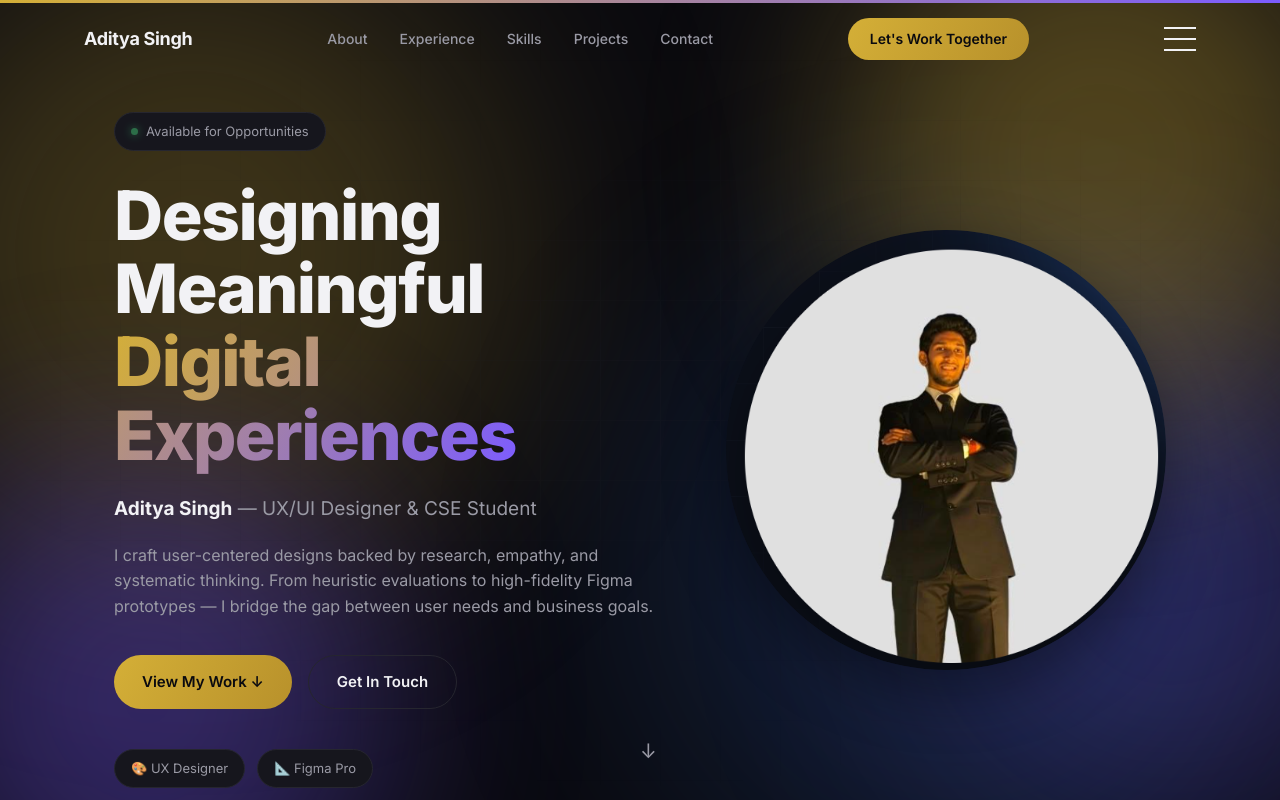
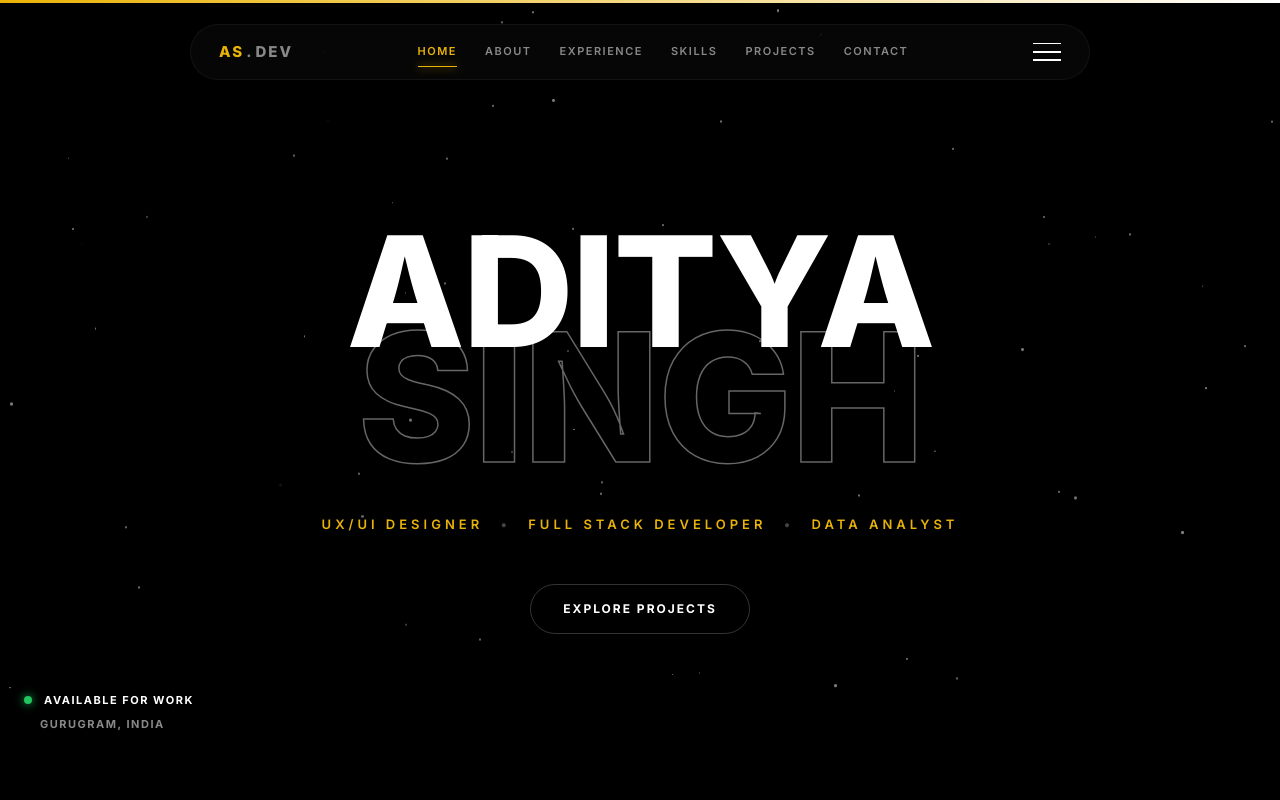
Before and after one commit to AdityaSingh0008/Portfolio, a React (Vite) app: page / in a window 1280 px wide. Shown: the top 800 px of the page. Built offline with nearby package versions, Linux system fonts and the light colour scheme.

Commit message:
Update theme to dark typography driven design

```diff
--- a/src/components/AnimatedBackground.jsx
+++ b/src/components/AnimatedBackground.jsx
@@ -1,12 +1,38 @@
-import React from 'react';
+import React, { useEffect, useState } from 'react';
 
 export default function AnimatedBackground() {
+  const [stars, setStars] = useState([]);
+
+  useEffect(() => {
+    // Generate static stars to avoid re-rendering
+    const newStars = Array.from({ length: 80 }).map(() => ({
+      x: Math.random() * 100,
+      y: Math.random() * 100,
+      size: Math.random() * 2 + 1,
+      duration: Math.random() * 20 + 20,
+      delay: Math.random() * -40,
+      opacity: Math.random() * 0.5 + 0.1
+    }));
+    setStars(newStars);
+  }, []);
+
   return (
     <div className="animated-background">
-      <div className="bg-orb orb-1"></div>
-      <div className="bg-orb orb-2"></div>
-      <div className="bg-orb orb-3"></div>
-
+      {stars.map((star, i) => (
+        <div
+          key={i}
+          className="star"
+          style={{
+            left: `${star.x}vw`,
+            top: `${star.y}vh`,
+            width: `${star.size}px`,
+            height: `${star.size}px`,
+            opacity: star.opacity,
+            animationDuration: `${star.duration}s`,
+            animationDelay: `${star.delay}s`,
+          }}
+        />
+      ))}
       <style>{`
         .animated-background {
           position: fixed;
@@ -16,59 +42,21 @@ export default function AnimatedBackground() {
           height: 100vh;
           z-index: -1;
           overflow: hidden;
-          background: var(--bg);
+          background: #000000;
           pointer-events: none;
         }
-        .bg-orb {
+        .star {
           position: absolute;
+          background: #ffffff;
           border-radius: 50%;
-          filter: blur(120px);
-          opacity: 0.25;
-          animation: floatOrb 20s infinite ease-in-out alternate;
-        }
-        .orb-1 {
-          width: 50vw;
-          height: 50vw;
-          max-width: 600px;
-          max-height: 600px;
-          background: var(--accent);
-          top: -10%;
-          left: -10%;
-          animation-delay: 0s;
-        }
-        .orb-2 {
-          width: 45vw;
-          height: 45vw;
-          max-width: 500px;
-          max-height: 500px;
-          background: var(--accent2);
-          bottom: 0%;
-          right: -10%;
-          animation-delay: -7s;
-        }
-        .orb-3 {
-          width: 55vw;
-          height: 55vw;
-          max-width: 700px;
-          max-height: 700px;
-          background: #3b82f6; /* Blueish to mix with gold/purple */
-          top: 30%;
-          left: 50%;
-          transform: translateX(-50%);
-          animation-delay: -14s;
-          opacity: 0.15;
+          animation: floatStar linear infinite;
         }
 
-        @keyframes floatOrb {
-          0% {
-            transform: translate(0, 0) scale(1);
-          }
-          50% {
-            transform: translate(30px, 40px) scale(1.05);
-          }
-          100% {
-            transform: translate(-30px, -20px) scale(0.95);
-          }
+        @keyframes floatStar {
+          0% { transform: translateY(0); opacity: 0; }
+          10% { opacity: var(--opacity, 0.5); }
+          90% { opacity: var(--opacity, 0.5); }
+          100% { transform: translateY(-30vh); opacity: 0; }
         }
       `}</style>
     </div>
--- a/src/components/Hero.jsx
+++ b/src/components/Hero.jsx
@@ -1,243 +1,163 @@
 import { motion } from "framer-motion";
 import { profile } from "../data/portfolio";
-import profilePhoto from "../assets/aditya_dark.png";
 
 export default function Hero() {
   return (
     <section className="hero" id="hero">
-      <div className="hero-bg">
-        <div className="blob blob1" />
-        <div className="blob blob2" />
-        <div className="grid-overlay" />
-      </div>
+      <div className="container hero-inner">
+        <motion.div
+          className="hero-top-left"
+          initial={{ opacity: 0 }}
+          animate={{ opacity: 1 }}
+          transition={{ duration: 1, delay: 0.5 }}
+        >
+          <span className="dot" /> AVAILABLE FOR WORK
+          <div className="location">GURUGRAM, INDIA</div>
+        </motion.div>
 
-      <div className="container hero-inner">
         <div className="hero-content">
-          <motion.div
-            initial={{ opacity: 0, y: 24 }}
-            animate={{ opacity: 1, y: 0 }}
-            transition={{ duration: 0.7, ease: "easeOut" }}
-            className="pill hero-pill"
-          >
-            <span className="dot" /> Available for Opportunities
-          </motion.div>
-
           <motion.h1
             className="hero-title"
-            initial={{ opacity: 0, y: 30 }}
+            initial={{ opacity: 0, y: 40 }}
             animate={{ opacity: 1, y: 0 }}
-            transition={{ duration: 0.7, delay: 0.1, ease: "easeOut" }}
+            transition={{ duration: 0.8, ease: "easeOut" }}
           >
-            Designing Meaningful
-            <br />
-            <span className="gradient-text">Digital Experiences</span>
+            ADITYA
+            <span className="hero-title-stroke">SINGH</span>
           </motion.h1>
 
-          <motion.p
-            className="hero-role"
-            initial={{ opacity: 0, y: 20 }}
-            animate={{ opacity: 1, y: 0 }}
-            transition={{ duration: 0.7, delay: 0.2 }}
+          <motion.div
+            className="hero-roles"
+            initial={{ opacity: 0 }}
+            animate={{ opacity: 1 }}
+            transition={{ duration: 0.8, delay: 0.3 }}
           >
-            <strong>{profile.name}</strong> — {profile.role}
-          </motion.p>
-
-          <motion.p
-            className="hero-desc"
-            initial={{ opacity: 0, y: 20 }}
-            animate={{ opacity: 1, y: 0 }}
-            transition={{ duration: 0.7, delay: 0.3 }}
-          >
-            I craft user-centered designs backed by research, empathy, and systematic
-            thinking. From heuristic evaluations to high-fidelity Figma prototypes —
-            I bridge the gap between user needs and business goals.
-          </motion.p>
+            UX/UI DESIGNER <span className="bullet">•</span> FULL STACK DEVELOPER <span className="bullet">•</span> DATA ANALYST
+          </motion.div>
 
           <motion.div
             className="hero-actions"
-            initial={{ opacity: 0, y: 20 }}
-            animate={{ opacity: 1, y: 0 }}
-            transition={{ duration: 0.7, delay: 0.4 }}
-          >
-            <a href="#projects" className="btn btn-primary">View My Work ↓</a>
-            <a href="#contact" className="btn btn-outline">Get In Touch</a>
-          </motion.div>
-
-          <motion.div
-            className="hero-tags"
             initial={{ opacity: 0 }}
             animate={{ opacity: 1 }}
-            transition={{ duration: 0.8, delay: 0.55 }}
+            transition={{ duration: 0.8, delay: 0.6 }}
           >
-            <span className="pill">🎨 UX Designer</span>
-            <span className="pill">📐 Figma Pro</span>
+            <a href="#projects" className="btn-explore">EXPLORE PROJECTS</a>
           </motion.div>
         </div>
-
-        <motion.div
-          className="hero-image-col"
-          initial={{ opacity: 0, x: 30, scale: 0.95 }}
-          animate={{ opacity: 1, x: 0, scale: 1 }}
-          transition={{ duration: 0.7, delay: 0.2, ease: "easeOut" }}
-        >
-          <img
-            src={profilePhoto}
-            alt="Aditya Singh"
-            className="hero-right-photo"
-          />
-        </motion.div>
       </div>
-
-      <motion.div
-        className="scroll-indicator"
-        initial={{ opacity: 0 }}
-        animate={{ opacity: 1, y: [0, 8, 0] }}
-        transition={{ opacity: { delay: 1 }, y: { repeat: Infinity, duration: 1.8 } }}
-      >
-        ↓
-      </motion.div>
 
       <style>{`
         .hero {
           position: relative;
-          min-height: 100vh;
           min-height: 100svh;
           display: flex;
           align-items: center;
-          padding-top: 100px;
+          justify-content: center;
           overflow: hidden;
-        }
-        .hero-bg { position: absolute; inset: 0; z-index: 0; }
-        .blob {
-          position: absolute;
-          border-radius: 50%;
-          filter: blur(90px);
-          opacity: 0.35;
-        }
-        .blob1 {
-          width: 480px; height: 480px;
-          background: var(--accent);
-          top: -120px; right: -100px;
-          animation: float1 14s ease-in-out infinite;
-        }
-        .blob2 {
-          width: 420px; height: 420px;
-          background: var(--accent2);
-          bottom: -140px; left: -100px;
-          animation: float2 16s ease-in-out infinite;
-        }
-        @keyframes float1 {
-          0%, 100% { transform: translate(0,0) scale(1); }
-          50% { transform: translate(-40px, 40px) scale(1.1); }
-        }
-        @keyframes float2 {
-          0%, 100% { transform: translate(0,0) scale(1); }
-          50% { transform: translate(40px, -30px) scale(1.15); }
-        }
-        .grid-overlay {
-          position: absolute; inset: 0;
-          background-image: linear-gradient(var(--border) 1px, transparent 1px),
-            linear-gradient(90deg, var(--border) 1px, transparent 1px);
-          background-size: 60px 60px;
-          opacity: 0.15;
-          mask-image: radial-gradient(ellipse at center, black 0%, transparent 70%);
         }
         .hero-inner {
           position: relative;
-          z-index: 1;
-          display: grid;
-          grid-template-columns: 1.1fr 0.9fr;
-          gap: 60px;
+          width: 100%;
+          display: flex;
+          flex-direction: column;
           align-items: center;
-          max-width: 1100px;
-          width: 100%;
+          justify-content: center;
+          padding-top: 60px;
+        }
+        .hero-top-left {
+          position: absolute;
+          left: 24px;
+          bottom: -100px;
+          font-size: 11px;
+          font-weight: 700;
+          letter-spacing: 1.5px;
+          color: #ffffff;
+          text-transform: uppercase;
+        }
+        .dot {
+          display: inline-block;
+          width: 8px; height: 8px;
+          background: #22c55e;
+          border-radius: 50%;
+          margin-right: 8px;
+          box-shadow: 0 0 10px #22c55e;
+        }
+        .location {
+          margin-top: 6px;
+          color: #888888;
+          padding-left: 16px;
         }
         .hero-content {
+          text-align: center;
           display: flex;
           flex-direction: column;
-          align-items: flex-start;
-          text-align: left;
+          align-items: center;
+          z-index: 10;
         }
-        .hero-image-col {
+        .hero-title {
+          font-size: clamp(60px, 12vw, 160px);
+          font-weight: 900;
+          line-height: 0.85;
+          letter-spacing: -2px;
+          text-transform: uppercase;
+          position: relative;
           display: flex;
-          justify-content: flex-end;
-          align-items: center;
-          width: 100%;
-        }
-        .hero-right-photo {
-          width: 100%;
-          max-width: 440px;
-          aspect-ratio: 1 / 1;
-          border-radius: 50%;
-          object-fit: cover;
-          border: 6px solid var(--border-light);
-          box-shadow: 0 20px 60px rgba(0,0,0,0.4);
-          transition: transform 0.4s ease, box-shadow 0.4s ease;
-        }
-        .hero-right-photo:hover {
-          transform: scale(1.03);
-          box-shadow: 0 30px 80px rgba(0,0,0,0.5);
-        }
-        .hero-pill { margin-bottom: 28px; }
-        .hero-title {
-          font-size: clamp(38px, 6vw, 68px);
-          font-weight: 800;
-          line-height: 1.08;
-          letter-spacing: -1.5px;
-          margin-bottom: 22px;
-        }
-        .hero-role {
-          font-size: 19px;
-          color: var(--text-dim);
-          margin-bottom: 18px;
-        }
-        .hero-role strong { color: var(--text); }
-        .hero-desc {
-          font-size: 16px;
-          color: var(--text-dim);
-          max-width: 560px;
-          margin-bottom: 36px;
-        }
-        .hero-actions {
-          display: flex;
-          gap: 16px;
-          flex-wrap: wrap;
+          flex-direction: column;
           margin-bottom: 40px;
         }
-        .hero-tags { display: flex; gap: 12px; flex-wrap: wrap; }
-        .scroll-indicator {
-          position: absolute;
-          bottom: 36px;
-          left: 50%;
-          transform: translateX(-50%);
-          color: var(--text-dim);
-          font-size: 20px;
-          z-index: 1;
+        .hero-title-stroke {
+          font-size: clamp(70px, 14vw, 180px);
+          color: transparent;
+          -webkit-text-stroke: 1.5px rgba(255, 255, 255, 0.4);
+          margin-top: -0.2em;
+          z-index: -1;
         }
+        .hero-roles {
+          font-size: clamp(10px, 1.2vw, 13px);
+          letter-spacing: 4px;
+          font-weight: 600;
+          color: var(--accent);
+          text-transform: uppercase;
+          margin-bottom: 50px;
+        }
+        .bullet {
+          color: #444444;
+          margin: 0 10px;
+        }
+        .btn-explore {
+          display: inline-block;
+          padding: 14px 32px;
+          font-size: 12px;
+          font-weight: 700;
+          letter-spacing: 2px;
+          color: #ffffff;
+          border: 1px solid rgba(255, 255, 255, 0.2);
+          border-radius: 999px;
+          transition: all 0.3s ease;
+          text-transform: uppercase;
+        }
+        .btn-explore:hover {
+          border-color: #ffffff;
+          background: #ffffff;
+          color: #000000;
+        }
+
         @media (max-width: 900px) {
-          .hero-inner {
-            grid-template-columns: 1fr;
+          .hero-top-left {
+            position: relative;
+            bottom: 0;
+            left: 0;
+            margin-top: 60px;
             text-align: center;
-            gap: 40px;
+            order: 2;
           }
-          .hero-content {
-            align-items: center;
-            text-align: center;
+          .location { padding-left: 0; }
+          .hero-roles {
+            letter-spacing: 2px;
+            line-height: 1.8;
+            max-width: 300px;
           }
-          .hero-image-col {
-            justify-content: center;
-            order: -1;
-          }
-          .hero-right-photo {
-            max-width: 280px;
-            transform: none;
-          }
-          .hero-right-photo:hover {
-            transform: scale(1.02);
-          }
-        }
-        @media (max-width: 600px) {
-          .hero { padding-top: 120px; }
+          .bullet { display: none; }
         }
       `}</style>
     </section>
--- a/src/components/Navbar.jsx
+++ b/src/components/Navbar.jsx
@@ -1,40 +1,66 @@
 import { useState, useEffect } from "react";
 import { motion, AnimatePresence } from "framer-motion";
-import { navLinks, profile } from "../data/portfolio";
+import { navLinks } from "../data/portfolio";
 
 export default function Navbar() {
   const [scrolled, setScrolled] = useState(false);
   const [open, setOpen] = useState(false);
+  const [active, setActive] = useState("home");
 
   useEffect(() => {
-    const onScroll = () => setScrolled(window.scrollY > 40);
+    const onScroll = () => {
+      setScrolled(window.scrollY > 40);
+
+      // Update active nav based on scroll position
+      const sections = ['hero', ...navLinks.map(l => l.id)];
+      for (const section of sections) {
+        const el = document.getElementById(section);
+        if (el) {
+          const rect = el.getBoundingClientRect();
+          if (rect.top <= 100 && rect.bottom >= 100) {
+            setActive(section === 'hero' ? 'home' : section);
+          }
+        }
+      }
+    };
     window.addEventListener("scroll", onScroll);
     return () => window.removeEventListener("scroll", onScroll);
   }, []);
 
   return (
+    <div className="navbar-wrapper">
       <motion.header
         className={`navbar ${scrolled ? "scrolled" : ""}`}
         initial={{ y: -80, opacity: 0 }}
         animate={{ y: 0, opacity: 1 }}
         transition={{ duration: 0.6, ease: "easeOut" }}
       >
-      <div className="container navbar-inner">
+        <div className="navbar-inner">
           <a href="#" className="logo">
-          {profile.name}
+            <span className="logo-as">AS</span>
+            <span className="logo-dot">.</span>
+            <span className="logo-dev">DEV</span>
           </a>
 
           <nav className="nav-links desktop-only">
+            <a
+              href="#"
+              className={active === 'home' ? 'active' : ''}
+              onClick={() => setActive('home')}
+            >
+              HOME
+            </a>
             {navLinks.map((l) => (
-            <a key={l.id} href={`#${l.id}`}>
-              {l.label}
+              <a
+                key={l.id}
+                href={`#${l.id}`}
+                className={active === l.id ? 'active' : ''}
+                onClick={() => setActive(l.id)}
+              >
+                {l.label.toUpperCase()}
               </a>
             ))}
           </nav>
-
-        <a href="#contact" className="btn btn-primary desktop-only nav-cta">
-          Let's Work Together
-        </a>
 
           <button
             className="menu-toggle mobile-only"
@@ -56,91 +82,108 @@ export default function Navbar() {
               exit={{ height: 0, opacity: 0 }}
               transition={{ duration: 0.3 }}
             >
+              <a href="#" onClick={() => { setOpen(false); setActive('home'); }}>HOME</a>
               {navLinks.map((l) => (
-              <a key={l.id} href={`#${l.id}`} onClick={() => setOpen(false)}>
-                {l.label}
+                <a key={l.id} href={`#${l.id}`} onClick={() => { setOpen(false); setActive(l.id); }}>
+                  {l.label.toUpperCase()}
                 </a>
               ))}
-            <a href="#contact" onClick={() => setOpen(false)} className="btn btn-primary">
-              Let's Work Together
-            </a>
             </motion.div>
           )}
         </AnimatePresence>
+      </motion.header>
 
       <style>{`
+        .navbar-wrapper {
+          position: fixed;
+          top: 24px;
+          left: 0;
+          width: 100%;
+          display: flex;
+          justify-content: center;
+          z-index: 100;
+          padding: 0 24px;
+        }
         .navbar {
-          position: fixed;
-          top: 0; left: 0; right: 0;
-          z-index: 100;
-          transition: background 0.3s ease, border-color 0.3s ease, backdrop-filter 0.3s ease;
-          border-bottom: 1px solid transparent;
+          background: rgba(15, 15, 15, 0.4);
+          border: 1px solid rgba(255, 255, 255, 0.05);
+          backdrop-filter: blur(16px);
+          border-radius: 999px;
+          width: 100%;
+          max-width: 900px;
+          transition: all 0.3s ease;
         }
         .navbar.scrolled {
-          background: rgba(10, 10, 15, 0.85);
-          backdrop-filter: blur(14px);
-          border-bottom: 1px solid var(--border);
+          background: rgba(10, 10, 10, 0.85);
+          border: 1px solid rgba(255, 255, 255, 0.1);
+          box-shadow: 0 10px 30px -10px rgba(0,0,0,0.5);
         }
         .navbar-inner {
           display: flex;
           align-items: center;
           justify-content: space-between;
-          padding-top: 18px;
-          padding-bottom: 18px;
+          padding: 14px 28px;
         }
         .logo {
-          font-weight: 700;
-          font-size: 18px;
-          letter-spacing: -0.3px;
+          font-weight: 800;
+          font-size: 15px;
+          letter-spacing: 2px;
+          display: flex;
+          align-items: center;
         }
+        .logo-as { color: var(--accent); }
+        .logo-dot { color: #ffffff; opacity: 0.5; margin: 0 2px; }
+        .logo-dev { color: #888888; }
+
         .nav-links {
           display: flex;
-          gap: 32px;
+          gap: 28px;
         }
         .nav-links a {
-          font-size: 14px;
-          color: var(--text-dim);
-          font-weight: 500;
+          font-size: 11px;
+          color: #888888;
+          font-weight: 600;
+          letter-spacing: 1.5px;
           transition: color 0.2s ease;
           position: relative;
+          padding: 4px 0;
         }
-        .nav-links a:hover { color: var(--text); }
-        .nav-links a::after {
+        .nav-links a:hover { color: #ffffff; }
+        .nav-links a.active { color: var(--accent); }
+        .nav-links a.active::after {
           content: '';
           position: absolute;
-          left: 0; bottom: -6px;
-          width: 0; height: 1.5px;
+          left: 0; bottom: -2px;
+          width: 100%; height: 1px;
           background: var(--accent);
-          transition: width 0.25s ease;
+          box-shadow: 0 0 8px var(--accent);
         }
-        .nav-links a:hover::after { width: 100%; }
-        .nav-cta { padding: 10px 22px; font-size: 14px; }
+
         .mobile-only { display: none; }
         .menu-toggle {
-          width: 32px; height: 24px;
+          width: 28px; height: 18px;
           display: flex; flex-direction: column; justify-content: space-between;
         }
-        .bar { width: 100%; height: 2px; background: var(--text); transition: all 0.3s ease; }
-        .bar1.open { transform: translateY(11px) rotate(45deg); }
+        .bar { width: 100%; height: 1.5px; background: #ffffff; transition: all 0.3s ease; }
+        .bar1.open { transform: translateY(8px) rotate(45deg); }
         .bar2.open { opacity: 0; }
-        .bar3.open { transform: translateY(-11px) rotate(-45deg); }
+        .bar3.open { transform: translateY(-8px) rotate(-45deg); }
+
         .mobile-menu {
           overflow: hidden;
           display: flex;
           flex-direction: column;
-          gap: 20px;
-          padding: 0 24px 24px;
-          background: rgba(10,10,15,0.95);
-          backdrop-filter: blur(14px);
+          gap: 16px;
+          padding: 0 28px 20px;
         }
-        .mobile-menu a { font-size: 15px; font-weight: 500; }
-        .mobile-menu .btn { width: fit-content; margin-top: 8px; }
+        .mobile-menu a { font-size: 13px; font-weight: 600; letter-spacing: 2px; color: #888888; }
+        .mobile-menu a:hover { color: #ffffff; }
 
         @media (max-width: 860px) {
           .desktop-only { display: none; }
           .mobile-only { display: flex; }
         }
       `}</style>
-    </motion.header>
+    </div>
   );
 }
--- a/src/index.css
+++ b/src/index.css
@@ -1,16 +1,16 @@
 :root {
-  --bg: #0a0a0f;
-  --bg-alt: #111117;
-  --surface: #16161d;
-  --surface-hover: #1c1c25;
-  --border: #26262f;
-  --text: #f2f2f5;
-  --text-dim: #9a9aa5;
-  --accent: #d4af37;
-  --accent-soft: rgba(212, 175, 55, 0.12);
-  --accent2: #7c5cff;
-  --radius: 14px;
-  --maxw: 1160px;
+  --bg: #050505; /* Near pure black for better depth */
+  --bg-alt: #0a0a0a;
+  --surface: #0a0a0a;
+  --surface-hover: #111111;
+  --border: #1f1f1f;
+  --text: #ffffff;
+  --text-dim: #888888;
+  --accent: #eab308; /* Gold for glowing active states */
+  --accent-soft: rgba(234, 179, 8, 0.1);
+  --accent2: #ffffff;
+  --radius: 24px;
+  --maxw: 1280px;
 }
 
 * { margin: 0; padding: 0; box-sizing: border-box; }
```
Lines whose indentation alone changed are shown as unchanged.
